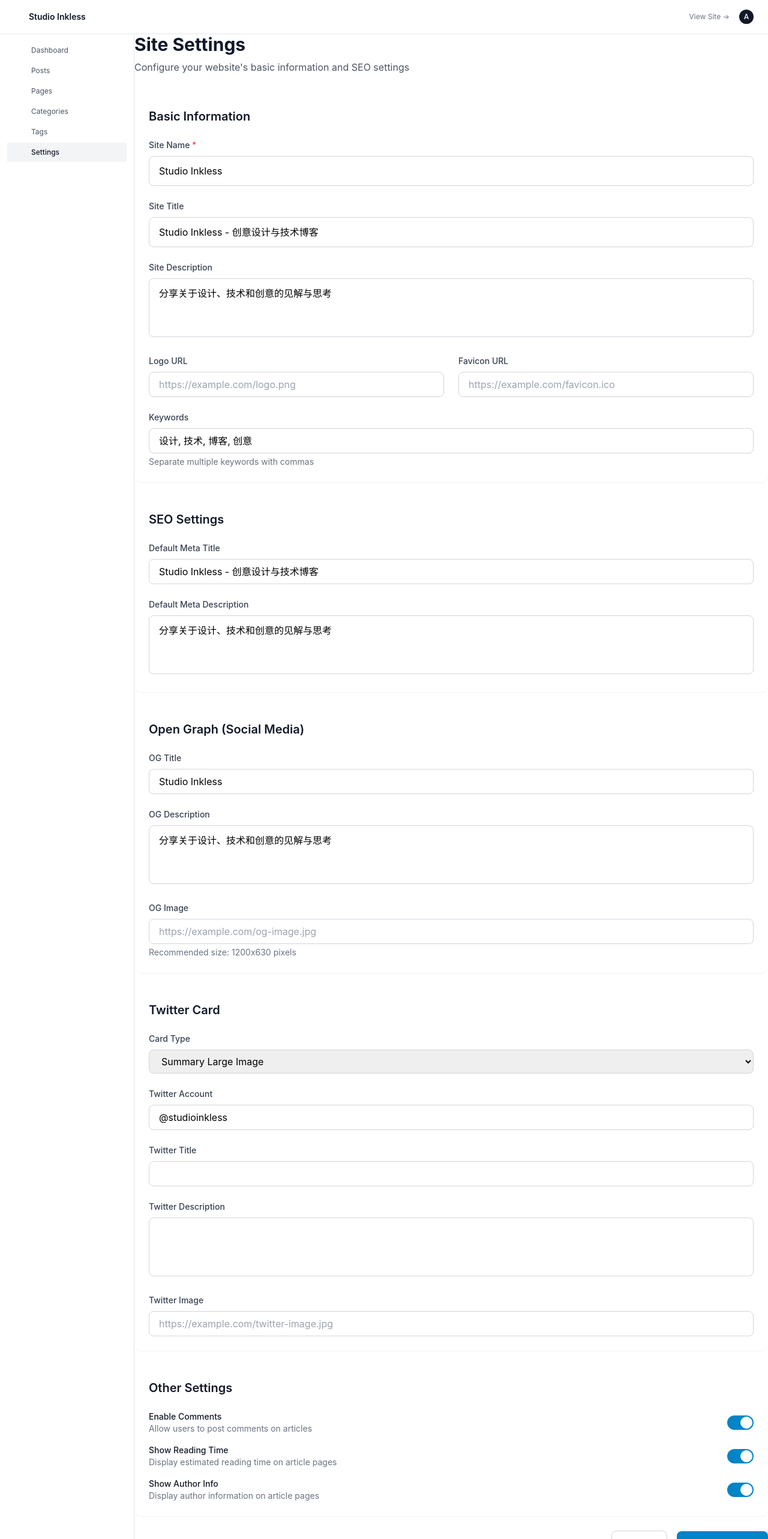
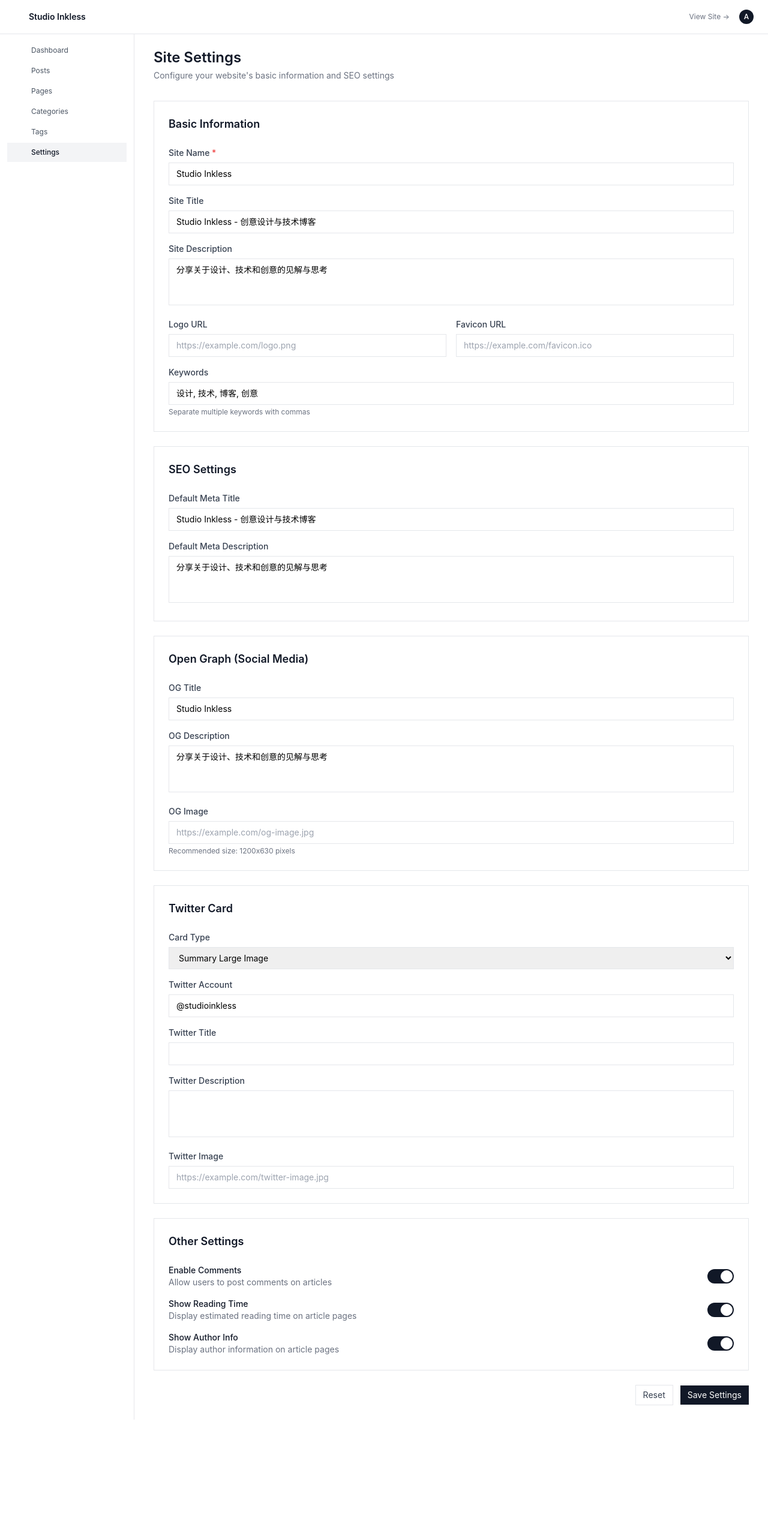
Before and after one commit to playwjj/studio-inkless-blog, a Nuxt app: page /admin/site in a window 1280 px wide. Shown: the top 2566 px of the page at 60% size. After the commit the page ends 2367 px from the top, so only its background shows below. Built offline with nearby package versions, Linux system fonts and the light colour scheme; no server answers.

Commit message:
refactor: streamline admin panel UI with consistent table layouts and compact styling

```diff
--- a/pages/admin/site.vue
+++ b/pages/admin/site.vue
@@ -1,18 +1,18 @@
 <template>
-  <div>
+  <div class="px-8 py-6">
     <!-- Page title -->
     <div class="mb-8">
-      <h1 class="text-3xl font-bold text-gray-900">Site Settings</h1>
-      <p class="mt-2 text-gray-600">Configure your website's basic information and SEO settings</p>
+      <h1 class="text-2xl font-semibold text-gray-900">Site Settings</h1>
+      <p class="mt-1 text-sm text-gray-500">Configure your website's basic information and SEO settings</p>
     </div>
 
     <form @submit.prevent="handleSubmit" class="space-y-6">
       <!-- Basic information -->
-      <div class="bg-white rounded-xl shadow-sm p-6">
-        <h2 class="text-xl font-semibold text-gray-900 mb-6">Basic Information</h2>
-        <div class="grid grid-cols-1 md:grid-cols-2 gap-6">
+      <div class="bg-white border border-gray-200 p-6">
+        <h2 class="text-lg font-semibold text-gray-900 mb-6">Basic Information</h2>
+        <div class="grid grid-cols-1 md:grid-cols-2 gap-4">
           <div class="md:col-span-2">
-            <label for="site_name" class="block text-sm font-medium text-gray-700 mb-2">
+            <label for="site_name" class="block text-sm font-medium text-gray-700 mb-1.5">
               Site Name <span class="text-red-500">*</span>
             </label>
             <input
@@ -20,105 +20,105 @@
               v-model="formData.site_name"
               type="text"
               required
-              class="w-full px-4 py-3 border border-gray-300 rounded-lg focus:ring-2 focus:ring-primary-500 focus:border-transparent outline-none"
+              class="w-full px-3 py-2 text-sm border border-gray-200 focus:ring-1 focus:ring-gray-900 focus:border-gray-900 outline-none"
               placeholder="Studio Inkless"
             />
           </div>
 
           <div class="md:col-span-2">
-            <label for="site_title" class="block text-sm font-medium text-gray-700 mb-2">
+            <label for="site_title" class="block text-sm font-medium text-gray-700 mb-1.5">
               Site Title
             </label>
             <input
               id="site_title"
               v-model="formData.site_title"
               type="text"
-              class="w-full px-4 py-3 border border-gray-300 rounded-lg focus:ring-2 focus:ring-primary-500 focus:border-transparent outline-none"
+              class="w-full px-3 py-2 text-sm border border-gray-200 focus:ring-1 focus:ring-gray-900 focus:border-gray-900 outline-none"
               placeholder="Studio Inkless - Creative Design and Technology Blog"
             />
           </div>
 
           <div class="md:col-span-2">
-            <label for="site_description" class="block text-sm font-medium text-gray-700 mb-2">
+            <label for="site_description" class="block text-sm font-medium text-gray-700 mb-1.5">
               Site Description
             </label>
             <textarea
               id="site_description"
               v-model="formData.site_description"
               rows="3"
-              class="w-full px-4 py-3 border border-gray-300 rounded-lg focus:ring-2 focus:ring-primary-500 focus:border-transparent outline-none resize-none"
+              class="w-full px-3 py-2 text-sm border border-gray-200 focus:ring-1 focus:ring-gray-900 focus:border-gray-900 outline-none resize-none"
               placeholder="Sharing insights on design, technology, and creativity..."
             ></textarea>
           </div>
 
           <div>
-            <label for="logo_url" class="block text-sm font-medium text-gray-700 mb-2">
+            <label for="logo_url" class="block text-sm font-medium text-gray-700 mb-1.5">
               Logo URL
             </label>
             <input
               id="logo_url"
               v-model="formData.logo_url"
               type="url"
-              class="w-full px-4 py-2 border border-gray-300 rounded-lg focus:ring-2 focus:ring-primary-500 focus:border-transparent outline-none"
+              class="w-full px-3 py-2 text-sm border border-gray-200 focus:ring-1 focus:ring-gray-900 focus:border-gray-900 outline-none"
               placeholder="https://example.com/logo.png"
             />
           </div>
 
           <div>
-            <label for="favicon_url" class="block text-sm font-medium text-gray-700 mb-2">
+            <label for="favicon_url" class="block text-sm font-medium text-gray-700 mb-1.5">
               Favicon URL
             </label>
             <input
               id="favicon_url"
               v-model="formData.favicon_url"
               type="url"
-              class="w-full px-4 py-2 border border-gray-300 rounded-lg focus:ring-2 focus:ring-primary-500 focus:border-transparent outline-none"
+              class="w-full px-3 py-2 text-sm border border-gray-200 focus:ring-1 focus:ring-gray-900 focus:border-gray-900 outline-none"
               placeholder="https://example.com/favicon.ico"
             />
           </div>
 
           <div class="md:col-span-2">
-            <label for="keywords" class="block text-sm font-medium text-gray-700 mb-2">
+            <label for="keywords" class="block text-sm font-medium text-gray-700 mb-1.5">
               Keywords
             </label>
             <input
               id="keywords"
               v-model="formData.keywords"
               type="text"
-              class="w-full px-4 py-2 border border-gray-300 rounded-lg focus:ring-2 focus:ring-primary-500 focus:border-transparent outline-none"
+              class="w-full px-3 py-2 text-sm border border-gray-200 focus:ring-1 focus:ring-gray-900 focus:border-gray-900 outline-none"
               placeholder="design, technology, blog, creativity"
             />
-            <p class="mt-1 text-sm text-gray-500">Separate multiple keywords with commas</p>
+            <p class="mt-1 text-xs text-gray-500">Separate multiple keywords with commas</p>
           </div>
         </div>
       </div>
 
       <!-- SEO settings -->
-      <div class="bg-white rounded-xl shadow-sm p-6">
-        <h2 class="text-xl font-semibold text-gray-900 mb-6">SEO Settings</h2>
-        <div class="space-y-6">
+      <div class="bg-white border border-gray-200 p-6">
+        <h2 class="text-lg font-semibold text-gray-900 mb-6">SEO Settings</h2>
+        <div class="space-y-4">
           <div>
-            <label for="meta_title" class="block text-sm font-medium text-gray-700 mb-2">
+            <label for="meta_title" class="block text-sm font-medium text-gray-700 mb-1.5">
               Default Meta Title
             </label>
             <input
               id="meta_title"
               v-model="formData.meta_title"
               type="text"
-              class="w-full px-4 py-2 border border-gray-300 rounded-lg focus:ring-2 focus:ring-primary-500 focus:border-transparent outline-none"
+              class="w-full px-3 py-2 text-sm border border-gray-200 focus:ring-1 focus:ring-gray-900 focus:border-gray-900 outline-none"
               placeholder="Studio Inkless - Creative Design and Technology Blog"
             />
           </div>
 
           <div>
-            <label for="meta_description" class="block text-sm font-medium text-gray-700 mb-2">
+            <label for="meta_description" class="block text-sm font-medium text-gray-700 mb-1.5">
               Default Meta Description
             </label>
             <textarea
               id="meta_description"
               v-model="formData.meta_description"
               rows="3"
-              class="w-full px-4 py-3 border border-gray-300 rounded-lg focus:ring-2 focus:ring-primary-500 focus:border-transparent outline-none resize-none"
+              class="w-full px-3 py-2 text-sm border border-gray-200 focus:ring-1 focus:ring-gray-900 focus:border-gray-900 outline-none resize-none"
               placeholder="Sharing insights on design, technology, and creativity..."
             ></textarea>
           </div>
@@ -126,46 +126,46 @@
       </div>
 
       <!-- Open Graph settings -->
-      <div class="bg-white rounded-xl shadow-sm p-6">
-        <h2 class="text-xl font-semibold text-gray-900 mb-6">Open Graph (Social Media)</h2>
-        <div class="space-y-6">
+      <div class="bg-white border border-gray-200 p-6">
+        <h2 class="text-lg font-semibold text-gray-900 mb-6">Open Graph (Social Media)</h2>
+        <div class="space-y-4">
           <div>
-            <label for="og_title" class="block text-sm font-medium text-gray-700 mb-2">
+            <label for="og_title" class="block text-sm font-medium text-gray-700 mb-1.5">
               OG Title
             </label>
             <input
               id="og_title"
               v-model="formData.og_title"
               type="text"
-              class="w-full px-4 py-2 border border-gray-300 rounded-lg focus:ring-2 focus:ring-primary-500 focus:border-transparent outline-none"
+              class="w-full px-3 py-2 text-sm border border-gray-200 focus:ring-1 focus:ring-gray-900 focus:border-gray-900 outline-none"
               placeholder="Studio Inkless"
             />
           </div>
 
           <div>
-            <label for="og_description" class="block text-sm font-medium text-gray-700 mb-2">
+            <label for="og_description" class="block text-sm font-medium text-gray-700 mb-1.5">
               OG Description
             </label>
             <textarea
               id="og_description"
               v-model="formData.og_description"
               rows="3"
-              class="w-full px-4 py-3 border border-gray-300 rounded-lg focus:ring-2 focus:ring-primary-500 focus:border-transparent outline-none resize-none"
+              class="w-full px-3 py-2 text-sm border border-gray-200 focus:ring-1 focus:ring-gray-900 focus:border-gray-900 outline-none resize-none"
             ></textarea>
           </div>
 
           <div>
-            <label for="og_image" class="block text-sm font-medium text-gray-700 mb-2">
+            <label for="og_image" class="block text-sm font-medium text-gray-700 mb-1.5">
               OG Image
             </label>
             <input
               id="og_image"
               v-model="formData.og_image"
               type="url"
-              class="w-full px-4 py-2 border border-gray-300 rounded-lg focus:ring-2 focus:ring-primary-500 focus:border-transparent outline-none"
+              class="w-full px-3 py-2 text-sm border border-gray-200 focus:ring-1 focus:ring-gray-900 focus:border-gray-900 outline-none"
               placeholder="https://example.com/og-image.jpg"
             />
-            <p class="mt-1 text-sm text-gray-500">Recommended size: 1200x630 pixels</p>
+            <p class="mt-1 text-xs text-gray-500">Recommended size: 1200x630 pixels</p>
             <div
               v-if="formData.og_image"
               class="mt-4 relative aspect-[1200/630] max-w-md rounded-lg overflow-hidden bg-gray-100"
@@ -181,17 +181,17 @@
       </div>
 
       <!-- Twitter Card settings -->
-      <div class="bg-white rounded-xl shadow-sm p-6">
-        <h2 class="text-xl font-semibold text-gray-900 mb-6">Twitter Card</h2>
-        <div class="space-y-6">
+      <div class="bg-white border border-gray-200 p-6">
+        <h2 class="text-lg font-semibold text-gray-900 mb-6">Twitter Card</h2>
+        <div class="space-y-4">
           <div>
-            <label for="twitter_card" class="block text-sm font-medium text-gray-700 mb-2">
+            <label for="twitter_card" class="block text-sm font-medium text-gray-700 mb-1.5">
               Card Type
             </label>
             <select
               id="twitter_card"
               v-model="formData.twitter_card"
-              class="w-full px-4 py-2 border border-gray-300 rounded-lg focus:ring-2 focus:ring-primary-500 focus:border-transparent outline-none"
+              class="w-full px-3 py-2 text-sm border border-gray-200 focus:ring-1 focus:ring-gray-900 focus:border-gray-900 outline-none"
             >
               <option value="summary">Summary</option>
               <option value="summary_large_image">Summary Large Image</option>
@@ -199,51 +199,51 @@
           </div>
 
           <div>
-            <label for="twitter_site" class="block text-sm font-medium text-gray-700 mb-2">
+            <label for="twitter_site" class="block text-sm font-medium text-gray-700 mb-1.5">
               Twitter Account
             </label>
             <input
               id="twitter_site"
               v-model="formData.twitter_site"
               type="text"
-              class="w-full px-4 py-2 border border-gray-300 rounded-lg focus:ring-2 focus:ring-primary-500 focus:border-transparent outline-none"
+              class="w-full px-3 py-2 text-sm border border-gray-200 focus:ring-1 focus:ring-gray-900 focus:border-gray-900 outline-none"
               placeholder="@studioinkless"
             />
           </div>
 
           <div>
-            <label for="twitter_title" class="block text-sm font-medium text-gray-700 mb-2">
+            <label for="twitter_title" class="block text-sm font-medium text-gray-700 mb-1.5">
               Twitter Title
             </label>
             <input
               id="twitter_title"
               v-model="formData.twitter_title"
               type="text"
-              class="w-full px-4 py-2 border border-gray-300 rounded-lg focus:ring-2 focus:ring-primary-500 focus:border-transparent outline-none"
+              class="w-full px-3 py-2 text-sm border border-gray-200 focus:ring-1 focus:ring-gray-900 focus:border-gray-900 outline-none"
             />
           </div>
 
           <div>
-            <label for="twitter_description" class="block text-sm font-medium text-gray-700 mb-2">
+            <label for="twitter_description" class="block text-sm font-medium text-gray-700 mb-1.5">
               Twitter Description
             </label>
             <textarea
               id="twitter_description"
               v-model="formData.twitter_description"
               rows="3"
-              class="w-full px-4 py-3 border border-gray-300 rounded-lg focus:ring-2 focus:ring-primary-500 focus:border-transparent outline-none resize-none"
+              class="w-full px-3 py-2 text-sm border border-gray-200 focus:ring-1 focus:ring-gray-900 focus:border-gray-900 outline-none resize-none"
             ></textarea>
           </div>
 
           <div>
-            <label for="twitter_image" class="block text-sm font-medium text-gray-700 mb-2">
+            <label for="twitter_image" class="block text-sm font-medium text-gray-700 mb-1.5">
               Twitter Image
             </label>
             <input
               id="twitter_image"
               v-model="formData.twitter_image"
               type="url"
-              class="w-full px-4 py-2 border border-gray-300 rounded-lg focus:ring-2 focus:ring-primary-500 focus:border-transparent outline-none"
+              class="w-full px-3 py-2 text-sm border border-gray-200 focus:ring-1 focus:ring-gray-900 focus:border-gray-900 outline-none"
               placeholder="https://example.com/twitter-image.jpg"
             />
           </div>
@@ -251,8 +251,8 @@
       </div>
 
       <!-- Other settings -->
-      <div class="bg-white rounded-xl shadow-sm p-6">
-        <h2 class="text-xl font-semibold text-gray-900 mb-6">Other Settings</h2>
+      <div class="bg-white border border-gray-200 p-6">
+        <h2 class="text-lg font-semibold text-gray-900 mb-6">Other Settings</h2>
         <div class="space-y-4">
           <div class="flex items-center justify-between">
             <div>
@@ -265,7 +265,7 @@
                 type="checkbox"
                 class="sr-only peer"
               />
-              <div class="w-11 h-6 bg-gray-200 peer-focus:outline-none peer-focus:ring-4 peer-focus:ring-primary-300 rounded-full peer peer-checked:after:translate-x-full peer-checked:after:border-white after:content-[''] after:absolute after:top-[2px] after:left-[2px] after:bg-white after:border-gray-300 after:border after:rounded-full after:h-5 after:w-5 after:transition-all peer-checked:bg-primary-600"></div>
+              <div class="w-11 h-6 bg-gray-200 peer-focus:outline-none peer-focus:ring-4 peer-focus:ring-gray-300 rounded-full peer peer-checked:after:translate-x-full peer-checked:after:border-white after:content-[''] after:absolute after:top-[2px] after:left-[2px] after:bg-white after:border-gray-300 after:border after:rounded-full after:h-5 after:w-5 after:transition-all peer-checked:bg-gray-900"></div>
             </label>
           </div>
 
@@ -280,7 +280,7 @@
                 type="checkbox"
                 class="sr-only peer"
               />
-              <div class="w-11 h-6 bg-gray-200 peer-focus:outline-none peer-focus:ring-4 peer-focus:ring-primary-300 rounded-full peer peer-checked:after:translate-x-full peer-checked:after:border-white after:content-[''] after:absolute after:top-[2px] after:left-[2px] after:bg-white after:border-gray-300 after:border after:rounded-full after:h-5 after:w-5 after:transition-all peer-checked:bg-primary-600"></div>
+              <div class="w-11 h-6 bg-gray-200 peer-focus:outline-none peer-focus:ring-4 peer-focus:ring-gray-300 rounded-full peer peer-checked:after:translate-x-full peer-checked:after:border-white after:content-[''] after:absolute after:top-[2px] after:left-[2px] after:bg-white after:border-gray-300 after:border after:rounded-full after:h-5 after:w-5 after:transition-all peer-checked:bg-gray-900"></div>
             </label>
           </div>
 
@@ -295,23 +295,23 @@
                 type="checkbox"
                 class="sr-only peer"
               />
-              <div class="w-11 h-6 bg-gray-200 peer-focus:outline-none peer-focus:ring-4 peer-focus:ring-primary-300 rounded-full peer peer-checked:after:translate-x-full peer-checked:after:border-white after:content-[''] after:absolute after:top-[2px] after:left-[2px] after:bg-white after:border-gray-300 after:border after:rounded-full after:h-5 after:w-5 after:transition-all peer-checked:bg-primary-600"></div>
+              <div class="w-11 h-6 bg-gray-200 peer-focus:outline-none peer-focus:ring-4 peer-focus:ring-gray-300 rounded-full peer peer-checked:after:translate-x-full peer-checked:after:border-white after:content-[''] after:absolute after:top-[2px] after:left-[2px] after:bg-white after:border-gray-300 after:border after:rounded-full after:h-5 after:w-5 after:transition-all peer-checked:bg-gray-900"></div>
             </label>
           </div>
         </div>
       </div>
 
       <!-- Save buttons -->
-      <div class="flex items-center justify-end space-x-4">
+      <div class="flex items-center justify-end space-x-3">
         <button
           type="button"
-          class="px-6 py-3 border border-gray-300 text-gray-700 rounded-lg hover:bg-gray-50 transition-colors"
+          class="px-3 py-1.5 border border-gray-200 text-gray-700 text-sm hover:bg-gray-50 transition-colors"
         >
           Reset
         </button>
         <button
           type="submit"
-          class="px-6 py-3 bg-primary-600 text-white rounded-lg hover:bg-primary-700 transition-colors font-medium"
+          class="px-3 py-1.5 bg-gray-900 text-white text-sm hover:bg-gray-800 transition-colors"
         >
           Save Settings
         </button>
```
Also changed, not shown: pages/admin/categories.vue (+69 -41 lines), pages/admin/pages/index.vue (+32 -32 lines), pages/admin/tags.vue (+40 -40 lines).
